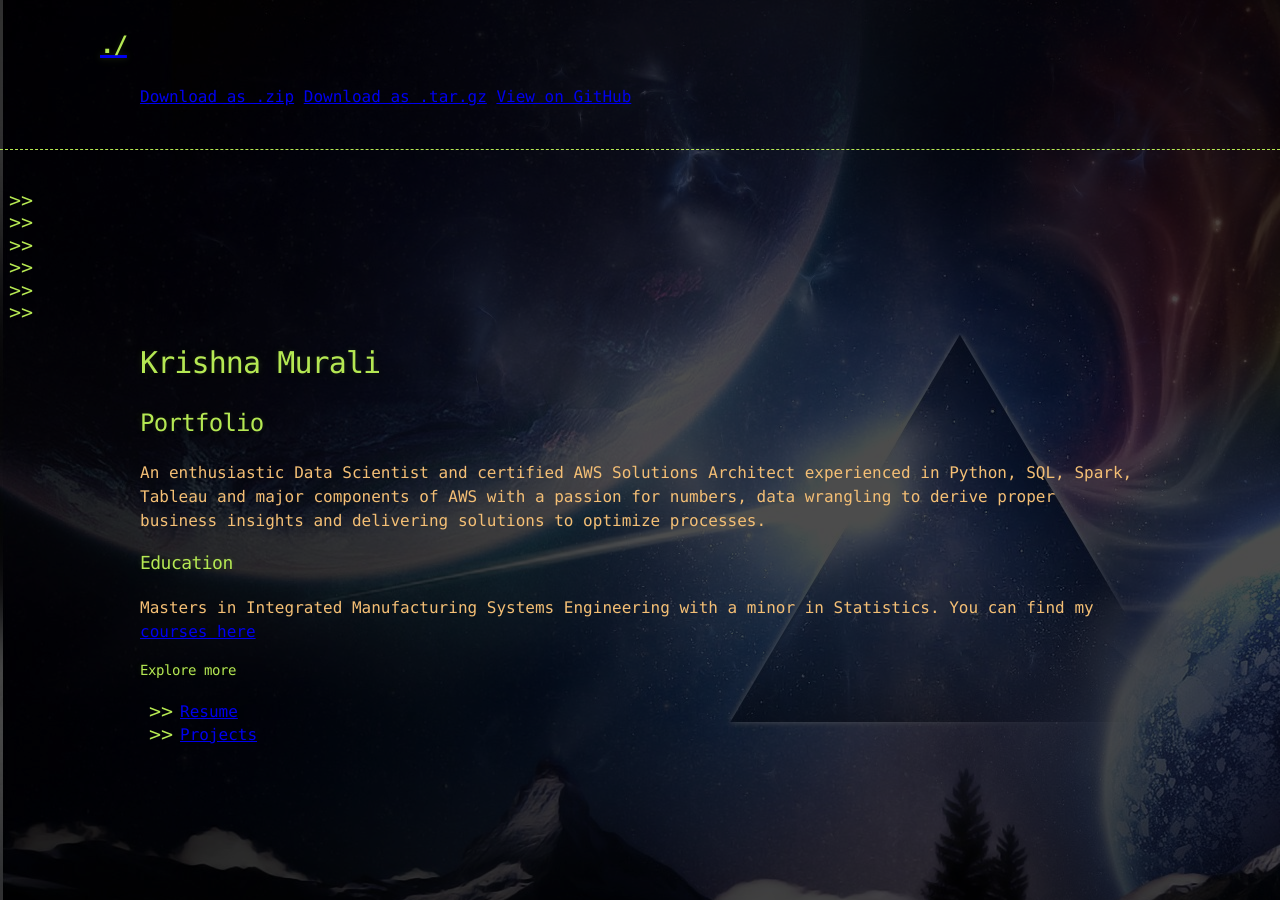
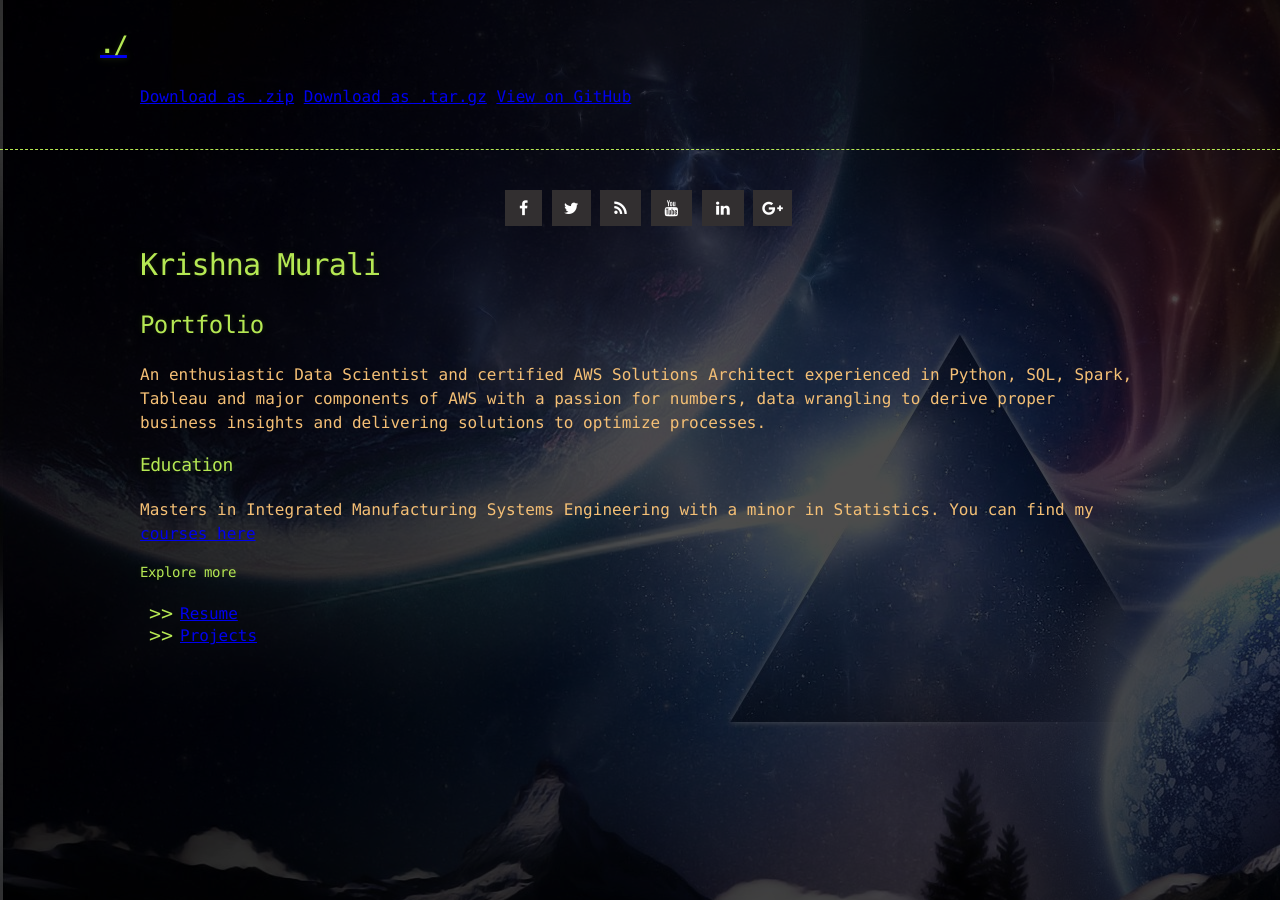
Before and after one commit to KrishnaMurali177/KrishnaMurali177.github.io, a Jekyll site: the page built from index.md, in a window 1280 px wide. Built offline with Jekyll 4.4.1, drawn with Linux system fonts in a browser that asks for light colours; nearby versions of some CDN libraries; our own code applies the rules of GitHub Pages for plain Markdown files.

Commit message:
Update jekyll-theme-hacker.scss

```diff
--- a/_sass/jekyll-theme-hacker.scss
+++ b/_sass/jekyll-theme-hacker.scss
@@ -1,5 +1,7 @@
 @import "rouge-base16-dark";
 @import "default_colors";
+@import url(https://fonts.googleapis.com/css?family=Lato);
+@import url(https://cdnjs.cloudflare.com/ajax/libs/font-awesome/4.6.3/css/font-awesome.css);
 
 $body-background: $cod-grey !default;
 $body-foreground: $rajah !default;
@@ -223,3 +225,96 @@ hr {
 .cf {
   zoom:1;
 }
+
+.footer-social-icons {
+    width: 350px;
+    display:block;
+    margin: 0 auto;
+}
+.social-icon {
+    color: #fff;
+}
+ul.social-icons {
+    margin-top: 10px;
+}
+.social-icons li {
+    vertical-align: top;
+    display: inline;
+    height: 100px;
+}
+.social-icons a {
+    color: #fff;
+    text-decoration: none;
+}
+.fa-facebook {
+    padding:10px 14px;
+    -o-transition:.5s;
+    -ms-transition:.5s;
+    -moz-transition:.5s;
+    -webkit-transition:.5s;
+    transition: .5s;
+    background-color: #322f30;
+}
+.fa-facebook:hover {
+    background-color: #3d5b99;
+}
+.fa-twitter {
+    padding:10px 12px;
+    -o-transition:.5s;
+    -ms-transition:.5s;
+    -moz-transition:.5s;
+    -webkit-transition:.5s;
+    transition: .5s;
+    background-color: #322f30;
+}
+.fa-twitter:hover {
+    background-color: #00aced;
+}
+.fa-rss {
+    padding:10px 14px;
+    -o-transition:.5s;
+    -ms-transition:.5s;
+    -moz-transition:.5s;
+    -webkit-transition:.5s;
+    transition: .5s;
+    background-color: #322f30;
+}
+.fa-rss:hover {
+    background-color: #eb8231;
+}
+.fa-youtube {
+    padding:10px 14px;
+    -o-transition:.5s;
+    -ms-transition:.5s;
+    -moz-transition:.5s;
+    -webkit-transition:.5s;
+    transition: .5s;
+    background-color: #322f30;
+}
+.fa-youtube:hover {
+    background-color: #e64a41;
+}
+.fa-linkedin {
+    padding:10px 14px;
+    -o-transition:.5s;
+    -ms-transition:.5s;
+    -moz-transition:.5s;
+    -webkit-transition:.5s;
+    transition: .5s;
+    background-color: #322f30;
+}
+.fa-linkedin:hover {
+    background-color: #0073a4;
+}
+.fa-google-plus {
+    padding:10px 9px;
+    -o-transition:.5s;
+    -ms-transition:.5s;
+    -moz-transition:.5s;
+    -webkit-transition:.5s;
+    transition: .5s;
+    background-color: #322f30;
+}
+.fa-google-plus:hover {
+    background-color: #e25714;
+}
```
